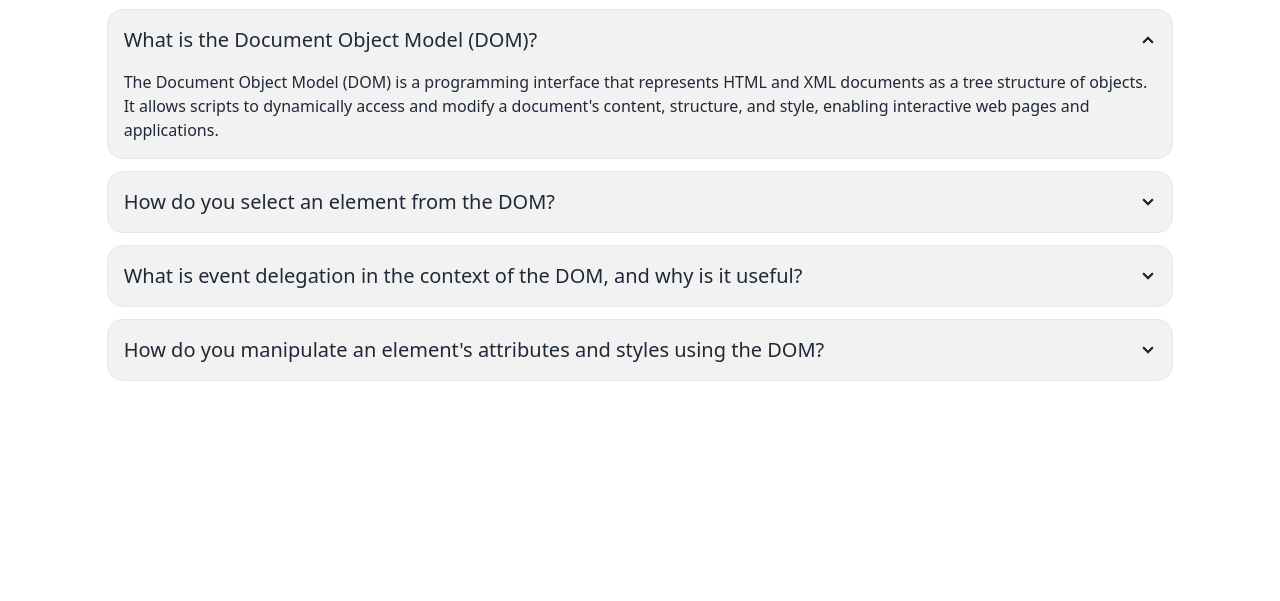
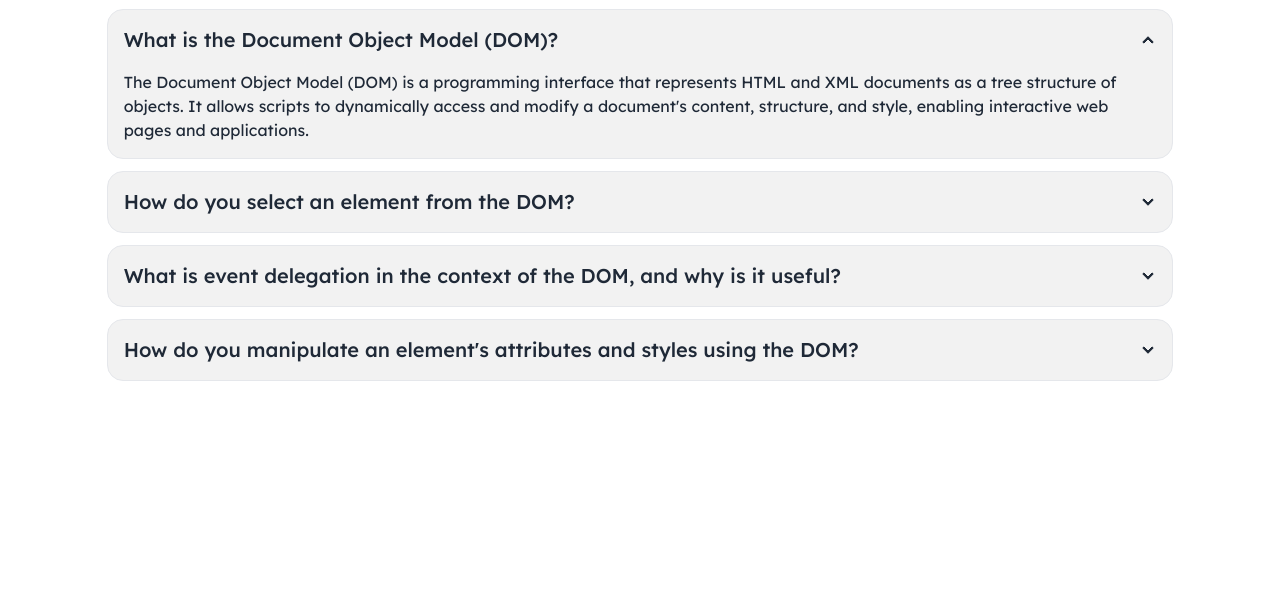
Before and after one commit to MuhammadMasudParvez/donate-bangladesh, a plain HTML site: page blog.html in a window 1280 px wide. Shown: the part 199-800 px from the top of the page. Drawn offline with nearby package versions, Linux system fonts and the light colour scheme.

Commit message:
font added

```diff
--- a/blog.html
+++ b/blog.html
@@ -10,6 +10,18 @@
       type="text/css"
     />
     <script src="https://cdn.tailwindcss.com"></script>
+    <!-- font -->
+    <link rel="preconnect" href="https://fonts.googleapis.com" />
+    <link rel="preconnect" href="https://fonts.gstatic.com" crossorigin />
+    <link
+      href="https://fonts.googleapis.com/css2?family=Lexend:wght@100..900&display=swap"
+      rel="stylesheet"
+    />
+    <style>
+      body {
+        font-family: "Lexend", sans-serif;
+      }
+    </style>
   </head>
   <body>
     <header
```
Also changed, not shown: index.html (+12 -0 lines).
